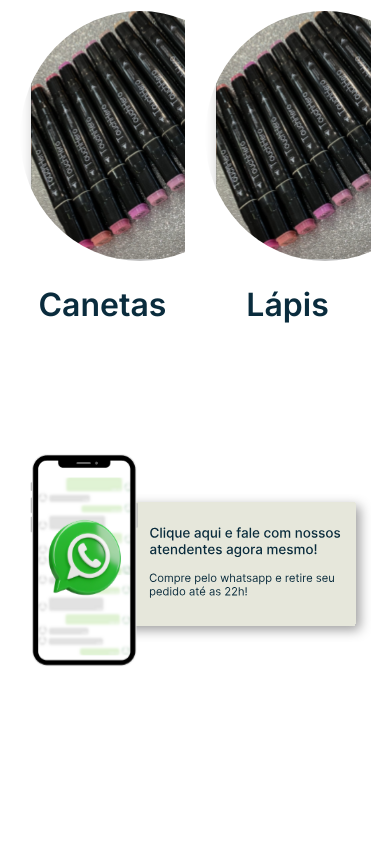
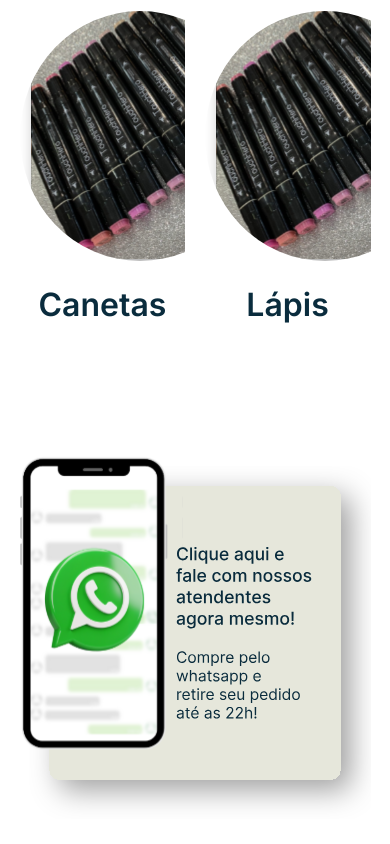
Before and after one commit to patriciasanttos/projeto-livraria, a React (Vite) app in the folder web/: page /categories in a window 390 px wide. Shown: the part 577-1421 px from the top of the page. Before the commit the page ends 1321 px from the top, so only its background shows below. Built offline with nearby package versions, Linux system fonts and the light colour scheme.

Commit message:
Feat: Whatsapp contact image mobile added

```diff
--- a/web/src/Components/Header/HeaderDesktop.jsx
+++ b/web/src/Components/Header/HeaderDesktop.jsx
@@ -57,22 +57,24 @@ const HeaderDesktop = () => {
         </div>
 
         <div className="header-items-categories">
-          <Link to="/categories" state={{ category: "presentes" }}>
+          <Link to='/categories/presentes' state={{ category: 'presentes' }}>
             Presentes
           </Link>
-          <Link to="/categories" state={{ category: "livros infantis" }}>
+          <Link to='/categories/livros%20infantis' state={{ category: 'livros infantis' }}>
             Livros Infantis
           </Link>
-          <Link to="/categories" state={{ category: "canetas" }}>
+          <Link to='/categories/canetas' state={{ category: 'canetas' }}>
             Canetas
           </Link>
-          <Link to="/categories" state={{ category: "cadernos" }}>
+          <Link to='/categories/cadernos' state={{ category: 'cadernos' }}>
             Cadernos
           </Link>
-          <Link to="/categories" state={{ category: "materiais para colorir" }}>
+          <Link to='/categories/materiais%20para%20colorir' state={{ category: 'materiais para colorir' }}>
             Materiais para colorir
           </Link>
-          <Link to="/categories">Ver tudo</Link>
+          <Link to='/categories'>
+            Ver tudo
+          </Link>
         </div>
       </div>
     </header>
--- a/web/src/Pages/public/Categories/Categories.jsx
+++ b/web/src/Pages/public/Categories/Categories.jsx
@@ -3,13 +3,17 @@ import { useNavigate, useParams } from 'react-router-dom';
 import { toast } from 'react-toastify';
 
 import { data as mock } from '../../../mocks/categoriesMocks.json';
+
+//-----Images
 import kitCanetas from '../../../assets/Images/kit-canetas.svg';
 import whatsappContactImage from '../../../assets/Images/whatsapp-contact.svg'
+import whatsappContactImageMobile from '../../../assets/Images/whatsapp-contact-mobile.svg'
 
+//-----Components
 import Card from '../../../components/Card/Card';
+import Pagination from '../../../components/Pagination/Pagination';
 
 import './Categories.scss';
-import Pagination from '../../../components/Pagination/Pagination';
 
 function Categories() {
   const navigate = useNavigate();
@@ -109,7 +113,15 @@ function Categories() {
       />
 
       <a href="https://wa.me/5512982294420" target='_blank'>
-        <img className='whatsapp-contact-image' src={whatsappContactImage} alt="Whatsapp" />
+        <img
+          className='whatsapp-contact-image'
+          src={
+            window.innerWidth >= 768
+              ? whatsappContactImage
+              : whatsappContactImageMobile
+          }
+          alt="Whatsapp"
+        />
       </a>
     </div>
   );
```
Also changed, not shown: web/src/assets/Images/whatsapp-contact-mobile.svg (added).
